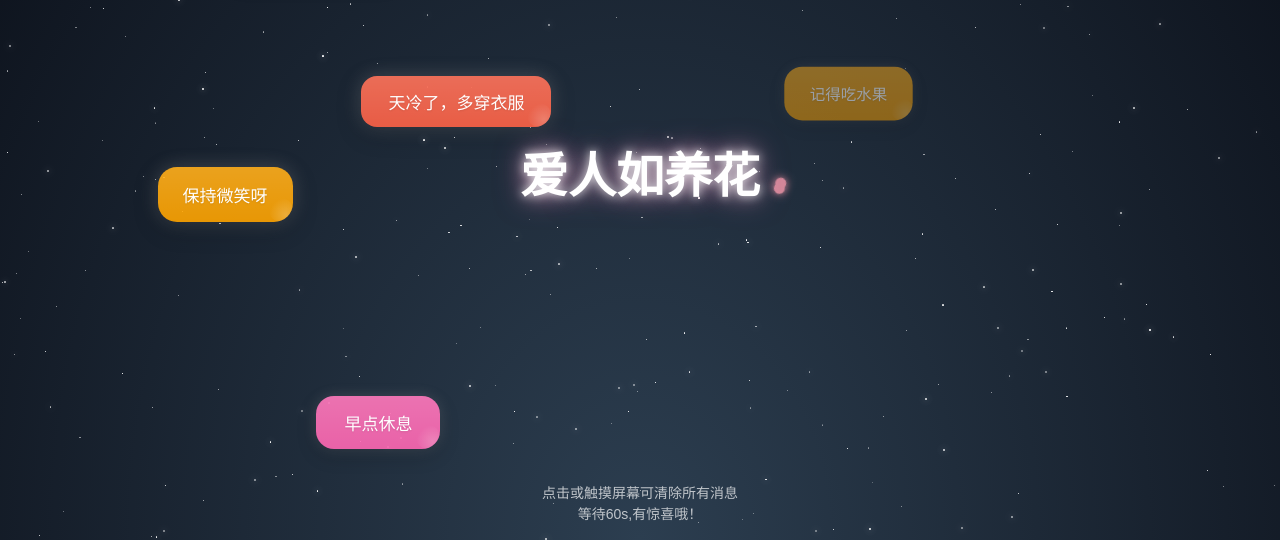
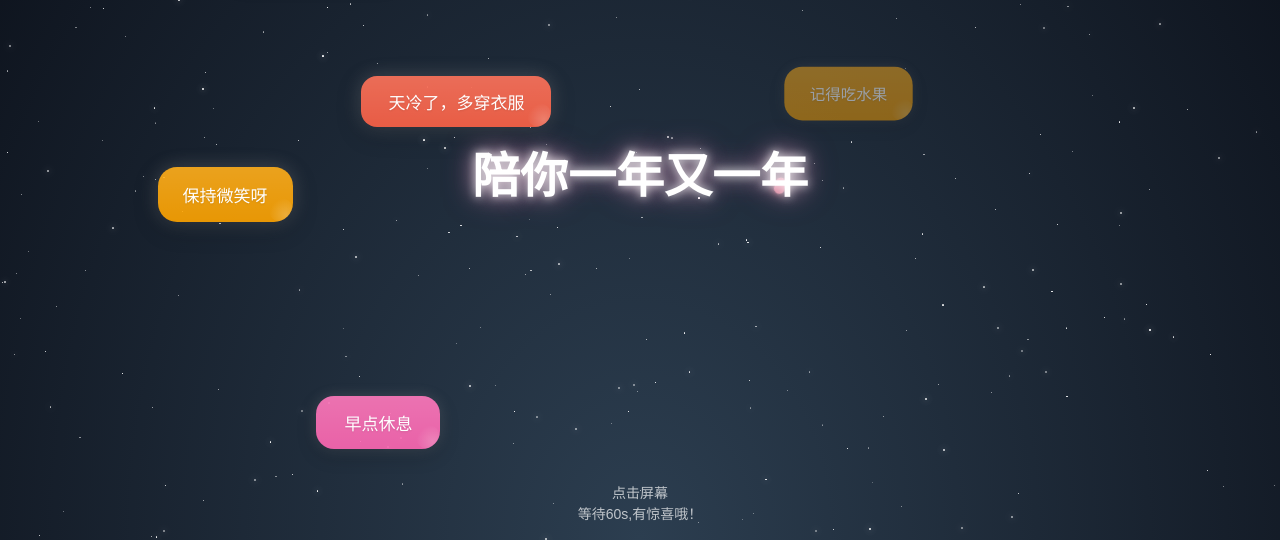
Before and after one commit to xiaoyu-12/xl, a plain HTML site: page index.html in a window 1280 px wide. Shown: the part 260-800 px from the top of the page. Drawn offline with Linux system fonts and the light colour scheme.

Commit message:
第二次提交

```diff
--- a/index.html
+++ b/index.html
@@ -274,8 +274,8 @@
   </style>
 </head>
 <body>
-  <h1 class="title">爱人如养花</h1>
-  <div class="hint">点击或触摸屏幕可清除所有消息<br>等待60s,有惊喜哦！</div>
+  <h1 class="title">陪你一年又一年</h1>
+  <div class="hint">点击屏幕<br>等待60s,有惊喜哦！</div>
   <div class="stars"></div>
 
 <script>
```
